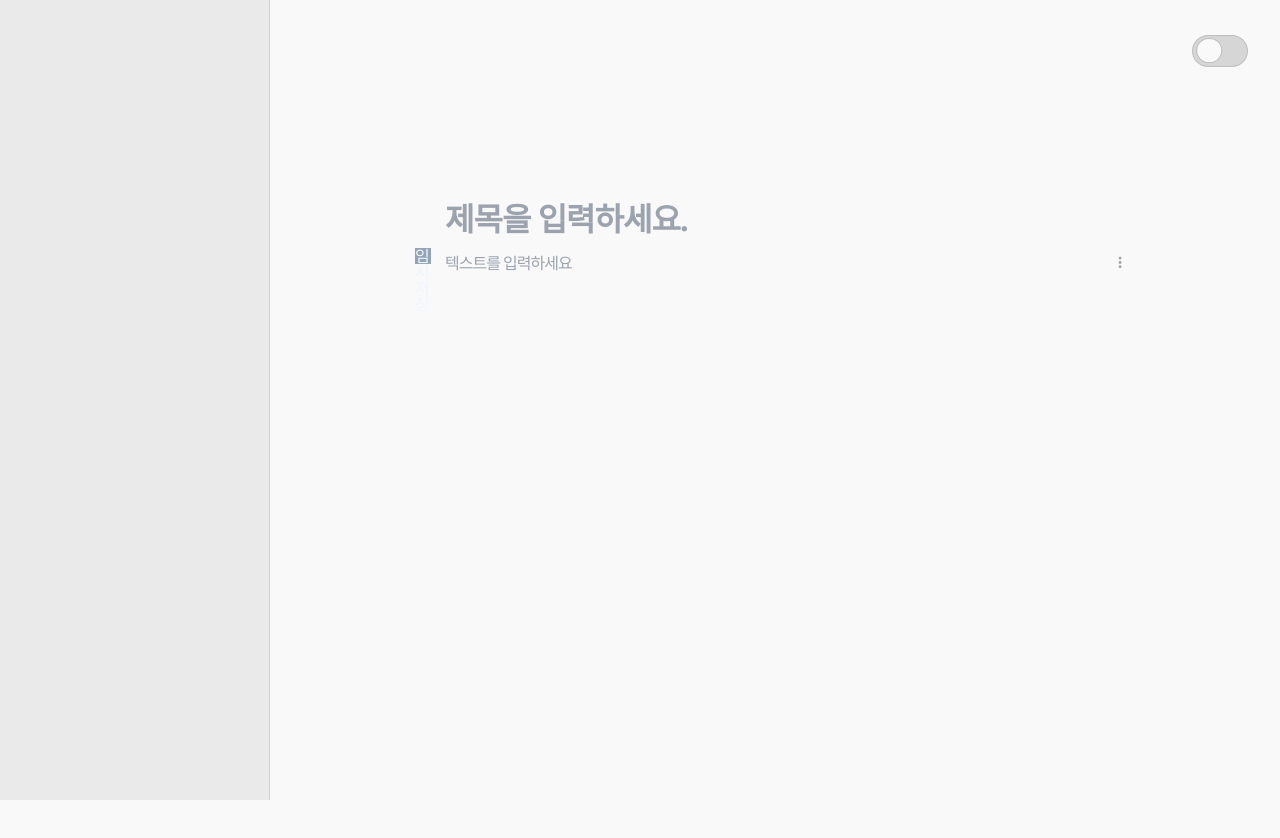
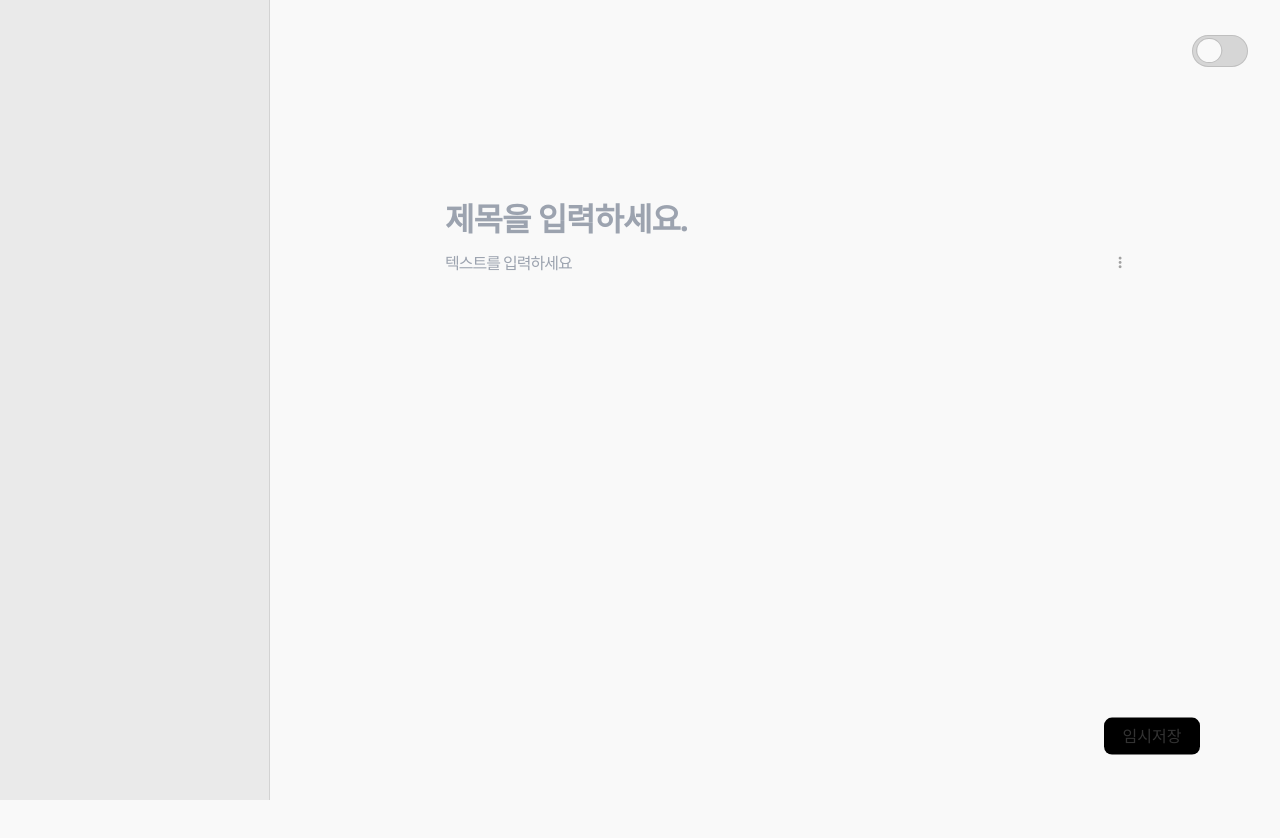
Before and after one commit to ki2183/memo, a React (Create React App) app: page /write in a window 1280 px wide. Shown: the top 838 px of the page. After the commit the page ends 800 px from the top, so only its background shows below. Built offline with nearby package versions, Linux system fonts and the light colour scheme.

Commit message:
0319_enter_controll

```diff
--- a/src/component/page/write/Hooks_write/textareahooks.ts
+++ b/src/component/page/write/Hooks_write/textareahooks.ts
@@ -44,12 +44,34 @@ function KeyboardHandlerHooks({
     }
     else if(e.key === "Enter"){ //add -> focusFunc
         e.preventDefault()
-        if(idx === max){
-            addText()
-            new_textArea_focusing() //focusSign
-            return
+        const get_location = textArea_management.checkParagraph_location()
+        if(get_location !== null){
+            const {cursor_last_point,cursor_position,fst_parts,sec_parts} = get_location
+            console.log(cursor_last_point,cursor_position)
+            if(cursor_last_point === cursor_position){ //커서가 마지막일 때 enter event
+
+                // if(idx !== max){
+                //     addText_Between()
+                //     textsRef.current[0]?.focus()
+
+                //     // textsRef.current[idx+1]?.focus()
+                // }else{
+                //     addText()
+                //     new_textArea_focusing()
+                // }
+                // else{
+                //     textsRef.current[idx+1]?.focus()
+                // }
+
+                // }else{
+                //     textsRef.current[idx+1]?.focus()
+                // }
+            }else{ //커서가 마지막이 아닐떄 enter event
+
+            }
         }
-        textsRef.current[idx+1]?.focus()
+
+
     }else if(e.key === "ArrowUp"){
         if(0 < idx){ //단락이 없거나 단락 번호가 0이면 이전 text 포커싱
             if(paragraphMax === 0 || textArea_management.checkParagraphNum() === 0){
@@ -81,12 +103,18 @@ export default KeyboardHandlerHooks
 type TextAreaManagement = {
     checkParagraphNum: ()=> number
     checkParagraphMax: ()=> number
-}
+    checkParagraph_location:()=>{
+        cursor_position: number;
+        cursor_last_point: number;
+        fst_parts: string;
+        sec_parts: string;
+    } | null }
 
 function TextAreaManagement(textarea:HTMLTextAreaElement | null):TextAreaManagement{ // 줄바꿈(\n)이(가) 존재할때 포커싱 핸들러
 
     const text = textarea?.value
     const count = (text !== null) && (text !== undefined )? text.split('\n').length - 1 : 0
+    const text_arr = text?.split('')
 
     function checkParagraphMax(){
         return count
@@ -104,8 +132,28 @@ function TextAreaManagement(textarea:HTMLTextAreaElement | null):TextAreaManagem
         }
     }
 
+    function checkParagraph_location(){
+        if(textarea !== null){
+            const cursorPosition = textarea?.selectionStart;
+            const value = textarea?.value
+            const fstParts = value.substring(0,cursorPosition)
+            const secParts = value.substring(cursorPosition)
+            const value_len = value.length
+
+            return {
+                cursor_position:cursorPosition,
+                cursor_last_point:value_len,
+                fst_parts:fstParts,
+                sec_parts:secParts
+            }
+        }else{
+            return null
+        }
+    }
+
     return {
         checkParagraphNum,
-        checkParagraphMax
+        checkParagraphMax,
+        checkParagraph_location
     }
 }
--- a/src/component/page/write/edit.css
+++ b/src/component/page/write/edit.css
@@ -107,4 +107,17 @@
     justify-content: center;
     align-items: center;
     margin-right: 0px;
+}.container-auto-save{
+    position: fixed;
+    width: 6rem;
+    height: 2.3rem;
+    border-radius: 8px;
+    background-color: black;
+    display: flex;
+    align-items: center;
+    justify-content: center;
+    left:90%;
+    top:92%;
+    transform: translate(-50%,-50%);
+    transition: all 1s;
 }
--- a/src/component/page/write/edit.tsx
+++ b/src/component/page/write/edit.tsx
@@ -27,12 +27,35 @@ function Edit(){
     const [title, setTitle] = useState<string>("") //제목
     const titleRef = useRef<HTMLTextAreaElement>(null)
     const textsRef = useRef<Array<HTMLTextAreaElement|null>>([]) //for animation
+    const [autoSaveSwitch,setAutoSaveSwitch] = useState<boolean>(false)
     const [forNewTextFocusing,setForNewTextFocusing] = useState<boolean>(false)
     const [modalOpen, setModalOpen] = useState<boolean>(false)
     const [openURL,setOpenURL] = useState<img_url_tf_type>({tf:false,idx:0})
     const text = useAppSelector(state => state.text)
     const imgs = useAppSelector(state => state.imgs)
     const dispatch = useAppDispatch()
+
+
+    const setMemoDTO = () =>{
+        const memoDTO = {
+            title:title,
+            text:text,
+            imgs:imgs
+        }
+        const memoDTO_JSON = JSON.stringify(memoDTO)
+        console.log(memoDTO_JSON)
+        localStorage.setItem("memo", memoDTO_JSON)
+    }
+
+    useEffect(()=>{
+        const timer = setTimeout(()=>{
+            setMemoDTO()
+        },5 * 60 * 1000)
+
+        return ()=>{
+            clearTimeout(timer)
+        }
+    },[])
 
     useLayoutEffect(()=>{
         const getDto_JSON = localStorage.getItem("memo")
@@ -52,32 +75,6 @@ function Edit(){
         }
     },[])
 
-    useEffect(()=>{
-        const memoDTO = {
-            title:title,
-            text:text,
-            imgs:imgs
-        }
-        const memoDTO_JSON = JSON.stringify(memoDTO)
-        const timer = setTimeout(()=>{
-            localStorage.setItem("memo", memoDTO_JSON);
-        },5 * 60 * 1000)
-
-        return ()=>{
-            clearTimeout(timer)
-        }
-    },[])
-
-    const test = () =>{
-        const memoDTO = {
-            title:title,
-            text:text,
-            imgs:imgs
-        }
-        const memoDTO_JSON = JSON.stringify(memoDTO)
-        console.log(memoDTO_JSON)
-        localStorage.setItem("memo", memoDTO_JSON);
-    }
 
     /* OpenClose FCN */
     //#region
@@ -109,6 +106,10 @@ function Edit(){
     return (
         <DndProvider backend={HTML5Backend}>
             <div className="container-edit">
+                <AutoSave
+                    autoSaveSwitch={autoSaveSwitch}
+                    setAutoSaveSwitch={setAutoSaveSwitch}
+                />
                 <EditNavTop/>
                 <div className="frame-edit">
                     <OptionModal
@@ -118,7 +119,6 @@ function Edit(){
                         modal_close={modal_close}
                         new_textArea_focusing={new_textArea_focusing}
                     />
-
                     <div/>
                     <div>
                         <textarea
@@ -131,8 +131,7 @@ function Edit(){
                             onChange={e=>title_hooks_onChange({e,setTitle})}
                         />
                         <div className="frame-memos">
-                            <div className="fixed w-4 h-4 bg-slate-400 text-blue-50"
-                            onClick={test}>임시저장</div>
+
                             {
                                 (text.length > 0) && text.map((item:string,idx:number)=>{
 
@@ -164,3 +163,21 @@ function Edit(){
 }
 
 export default Edit
+
+// autoSaveSwitch,setAutoSaveSwitch
+
+export type AutoSave_type ={
+    autoSaveSwitch:boolean
+    setAutoSaveSwitch:React.Dispatch<React.SetStateAction<boolean>>
+}
+
+function AutoSave({
+    autoSaveSwitch,
+    setAutoSaveSwitch
+}:AutoSave_type){
+    return (
+        <div className="container-auto-save">
+            임시저장
+        </div>
+    )
+}
--- a/src/component/page/write/writePage.css
+++ b/src/component/page/write/writePage.css
@@ -3,7 +3,7 @@
     height: 100%;
 }.background-write{
     width: 100%;
-    height: 150%;
+    height: auto;
     margin-left: auto;
     margin-right: auto;
     display: grid;
```
